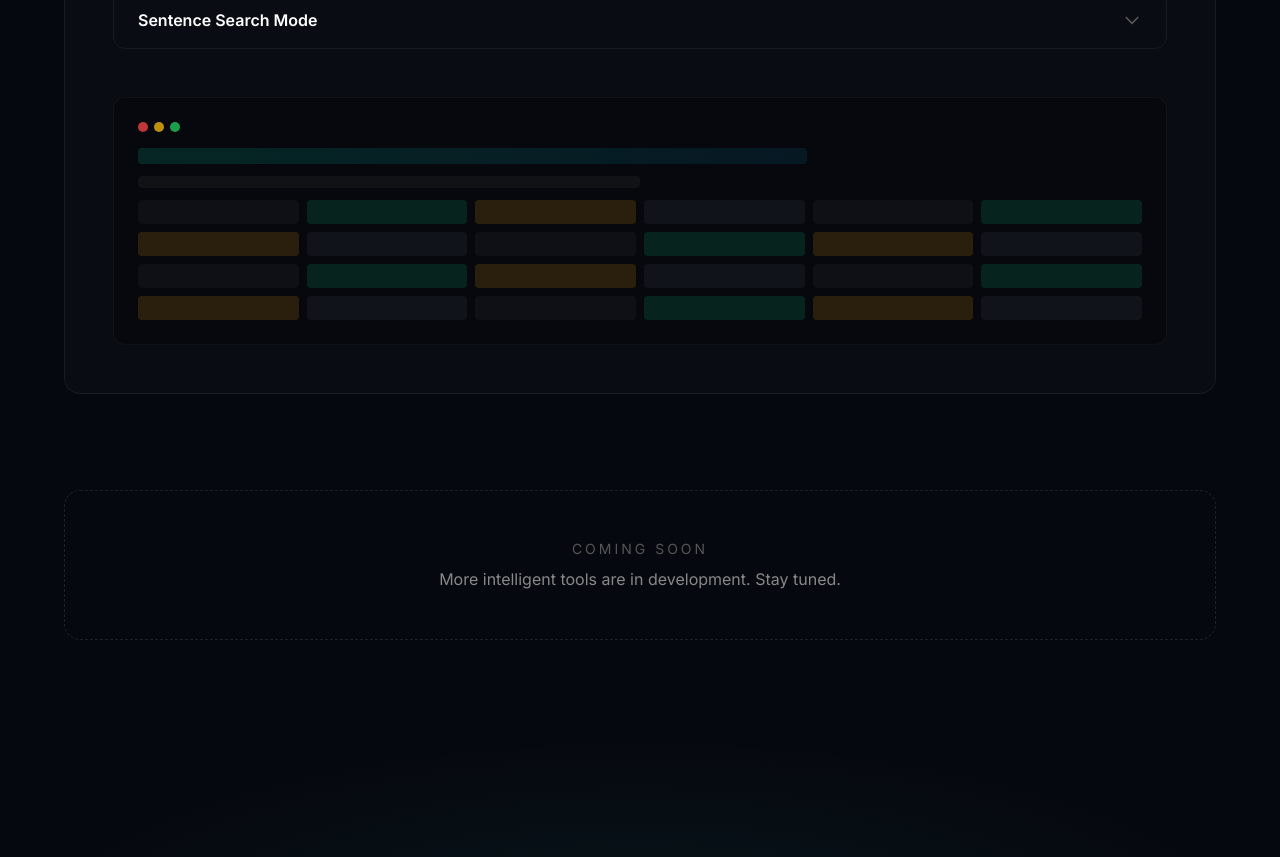
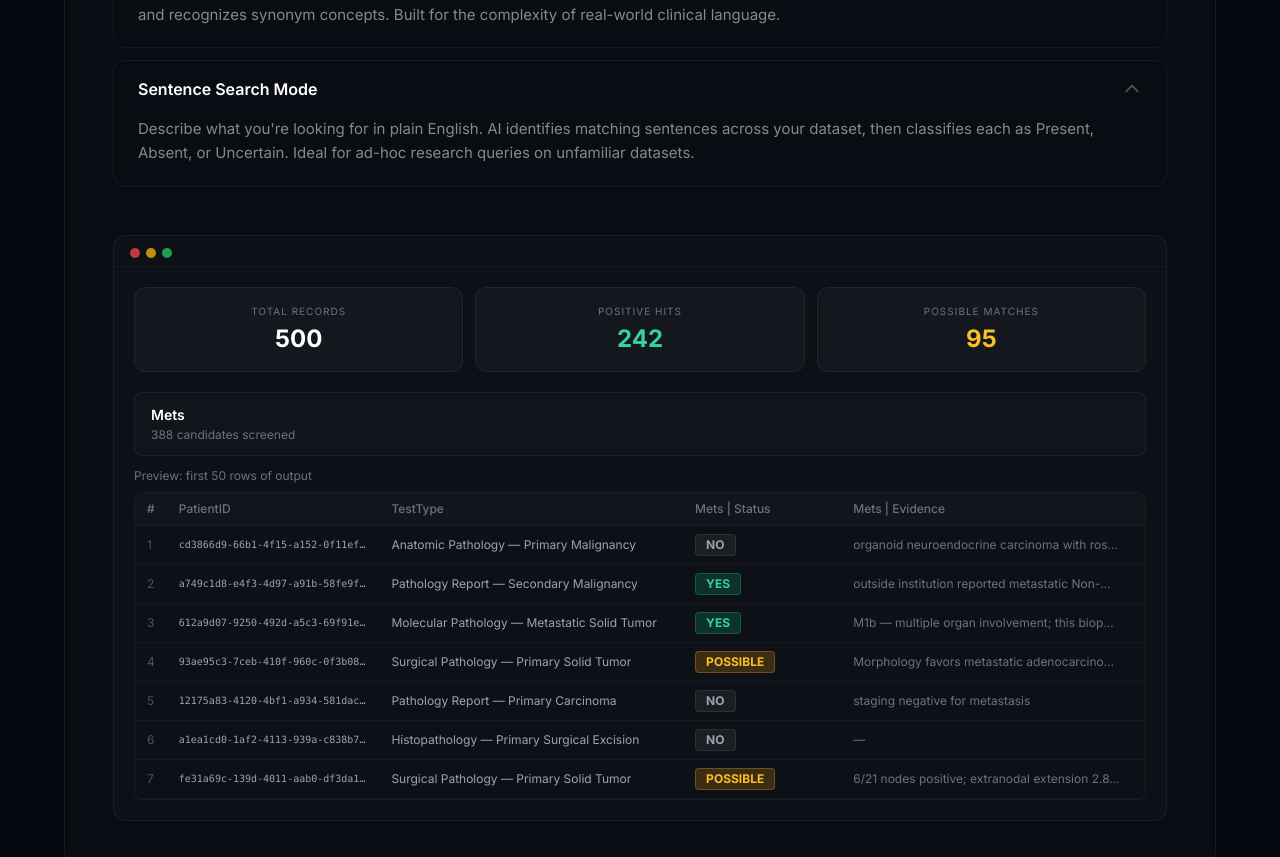
Before and after one commit to Simplera-AI/simplera-website, a Next.js app: page /products in a window 1280 px wide. Shown: the part 1020-1877 px from the top of the page. Built offline with nearby package versions, Linux system fonts and the light colour scheme.

Commit message:
Expand all accordion modes by default, replace mock with real ClinDetect UI preview

```diff
--- a/components/products/ProductCard.tsx
+++ b/components/products/ProductCard.tsx
@@ -32,8 +32,50 @@ const modes = [
   },
 ];
 
+const previewRows = [
+  { id: 1, patientId: "cd3866d9-66b1-4f15-a152-0f11ef08d691", testType: "Anatomic Pathology — Primary Malignancy", status: "NO", evidence: "organoid neuroendocrine carcinoma with ros…" },
+  { id: 2, patientId: "a749c1d8-e4f3-4d97-a91b-58fe9f5446a3", testType: "Pathology Report — Secondary Malignancy", status: "YES", evidence: "outside institution reported metastatic Non-…" },
+  { id: 3, patientId: "612a9d07-9250-492d-a5c3-69f91e733507", testType: "Molecular Pathology — Metastatic Solid Tumor", status: "YES", evidence: "M1b — multiple organ involvement; this biop…" },
+  { id: 4, patientId: "93ae95c3-7ceb-410f-960c-0f3b08d6ed2e", testType: "Surgical Pathology — Primary Solid Tumor", status: "POSSIBLE", evidence: "Morphology favors metastatic adenocarcino…" },
+  { id: 5, patientId: "12175a83-4120-4bf1-a934-581dacf58c66", testType: "Pathology Report — Primary Carcinoma", status: "NO", evidence: "staging negative for metastasis" },
+  { id: 6, patientId: "a1ea1cd0-1af2-4113-939a-c838b77584e6", testType: "Histopathology — Primary Surgical Excision", status: "NO", evidence: "—" },
+  { id: 7, patientId: "fe31a69c-139d-4011-aab0-df3da1d0d1fc", testType: "Surgical Pathology — Primary Solid Tumor", status: "POSSIBLE", evidence: "6/21 nodes positive; extranodal extension 2.8…" },
+];
+
+function StatusBadge({ status }: { status: string }) {
+  if (status === "YES") {
+    return (
+      <span className="inline-block px-2.5 py-0.5 rounded text-xs font-bold bg-emerald-500/20 text-emerald-400 border border-emerald-500/30">
+        YES
+      </span>
+    );
+  }
+  if (status === "POSSIBLE") {
+    return (
+      <span className="inline-block px-2.5 py-0.5 rounded text-xs font-bold bg-amber-500/20 text-amber-400 border border-amber-500/30">
+        POSSIBLE
+      </span>
+    );
+  }
+  return (
+    <span className="inline-block px-2.5 py-0.5 rounded text-xs font-bold bg-white/[0.06] text-gray-400 border border-white/[0.08]">
+      NO
+    </span>
+  );
+}
+
 export default function ProductCard() {
-  const [openMode, setOpenMode] = useState<string>("keyword");
+  const [openModes, setOpenModes] = useState<Set<string>>(
+    new Set(["keyword", "concept", "search"])
+  );
+
+  function toggleMode(id: string) {
+    setOpenModes((prev) => {
+      const next = new Set(prev);
+      if (next.has(id)) { next.delete(id); } else { next.add(id); }
+      return next;
+    });
+  }
 
   return (
     <section className="px-6 lg:px-16 max-w-7xl mx-auto">
@@ -87,9 +129,7 @@ export default function ProductCard() {
                 className="rounded-xl border border-white/[0.06] overflow-hidden"
               >
                 <button
-                  onClick={() =>
-                    setOpenMode(openMode === mode.id ? "" : mode.id)
-                  }
+                  onClick={() => toggleMode(mode.id)}
                   className="w-full flex items-center justify-between px-6 py-4 text-left hover:bg-white/[0.02] transition-colors"
                 >
                   <span className="font-semibold text-white">
@@ -97,7 +137,7 @@ export default function ProductCard() {
                   </span>
                   <svg
                     className={`w-5 h-5 text-text-muted transition-transform duration-200 ${
-                      openMode === mode.id ? "rotate-180" : ""
+                      openModes.has(mode.id) ? "rotate-180" : ""
                     }`}
                     fill="none"
                     viewBox="0 0 24 24"
@@ -113,7 +153,7 @@ export default function ProductCard() {
                 </button>
                 <div
                   className={`grid transition-all duration-200 ${
-                    openMode === mode.id
+                    openModes.has(mode.id)
                       ? "grid-rows-[1fr] opacity-100"
                       : "grid-rows-[0fr] opacity-0"
                   }`}
@@ -128,34 +168,69 @@ export default function ProductCard() {
             ))}
           </div>
 
-          {/* Mock screenshot */}
-          <div className="mt-12 rounded-xl bg-black/30 border border-white/[0.04] p-6">
-            <div className="flex gap-1.5 mb-4">
+          {/* Real UI Preview */}
+          <div className="mt-12 rounded-xl bg-[#0d1117] border border-white/[0.06] overflow-hidden">
+            {/* Window chrome */}
+            <div className="flex gap-1.5 px-4 pt-3 pb-2 border-b border-white/[0.04]">
               <span className="w-2.5 h-2.5 rounded-full bg-red-500/80" />
               <span className="w-2.5 h-2.5 rounded-full bg-yellow-500/80" />
               <span className="w-2.5 h-2.5 rounded-full bg-green-500/80" />
             </div>
-            <div className="space-y-3">
-              <div className="h-4 rounded bg-gradient-to-r from-accent-teal/15 to-accent-blue/10 w-2/3" />
-              <div className="h-3 rounded bg-white/[0.04] w-1/2" />
-              <div className="grid grid-cols-6 gap-2 mt-4">
-                {Array.from({ length: 24 }, (_, i) => {
-                  const colors = [
-                    "bg-white/[0.03]",
-                    "bg-emerald-500/15",
-                    "bg-amber-500/15",
-                    "bg-gray-500/10",
-                  ];
-                  return (
-                    <div
-                      key={i}
-                      className={`h-6 rounded ${colors[i % 4]}`}
-                    />
-                  );
-                })}
+
+            <div className="p-5">
+              {/* Summary stats */}
+              <div className="grid grid-cols-3 gap-3 mb-5">
+                <div className="rounded-xl bg-white/[0.03] border border-white/[0.06] p-4 text-center">
+                  <p className="text-[10px] uppercase tracking-widest text-gray-500 mb-1">Total Records</p>
+                  <p className="text-2xl font-bold text-white">500</p>
+                </div>
+                <div className="rounded-xl bg-white/[0.03] border border-white/[0.06] p-4 text-center">
+                  <p className="text-[10px] uppercase tracking-widest text-gray-500 mb-1">Positive Hits</p>
+                  <p className="text-2xl font-bold text-emerald-400">242</p>
+                </div>
+                <div className="rounded-xl bg-white/[0.03] border border-white/[0.06] p-4 text-center">
+                  <p className="text-[10px] uppercase tracking-widest text-gray-500 mb-1">Possible Matches</p>
+                  <p className="text-2xl font-bold text-amber-400">95</p>
+                </div>
+              </div>
+
+              {/* Concept label */}
+              <div className="rounded-lg bg-white/[0.02] border border-white/[0.05] px-4 py-3 mb-3">
+                <p className="text-sm font-semibold text-white">Mets</p>
+                <p className="text-xs text-gray-500 mt-0.5">388 candidates screened</p>
+              </div>
+
+              {/* Table */}
+              <p className="text-xs text-gray-500 mb-2">Preview: first 50 rows of output</p>
+              <div className="overflow-x-auto rounded-lg border border-white/[0.05]">
+                <table className="w-full text-xs">
+                  <thead>
+                    <tr className="border-b border-white/[0.06] bg-white/[0.02]">
+                      <th className="px-3 py-2 text-left text-gray-500 font-medium w-6">#</th>
+                      <th className="px-3 py-2 text-left text-gray-500 font-medium">PatientID</th>
+                      <th className="px-3 py-2 text-left text-gray-500 font-medium hidden md:table-cell">TestType</th>
+                      <th className="px-3 py-2 text-left text-gray-500 font-medium">Mets | Status</th>
+                      <th className="px-3 py-2 text-left text-gray-500 font-medium hidden lg:table-cell">Mets | Evidence</th>
+                    </tr>
+                  </thead>
+                  <tbody>
+                    {previewRows.map((row) => (
+                      <tr key={row.id} className="border-b border-white/[0.03] hover:bg-white/[0.02]">
+                        <td className="px-3 py-2 text-gray-600">{row.id}</td>
+                        <td className="px-3 py-2 text-gray-400 font-mono text-[10px] max-w-[140px] truncate">{row.patientId}</td>
+                        <td className="px-3 py-2 text-gray-400 hidden md:table-cell max-w-[200px] truncate">{row.testType}</td>
+                        <td className="px-3 py-2">
+                          <StatusBadge status={row.status} />
+                        </td>
+                        <td className="px-3 py-2 text-gray-500 hidden lg:table-cell max-w-[200px] truncate">{row.evidence}</td>
+                      </tr>
+                    ))}
+                  </tbody>
+                </table>
               </div>
             </div>
           </div>
+
         </div>
       </FadeInUp>
     </section>
```
